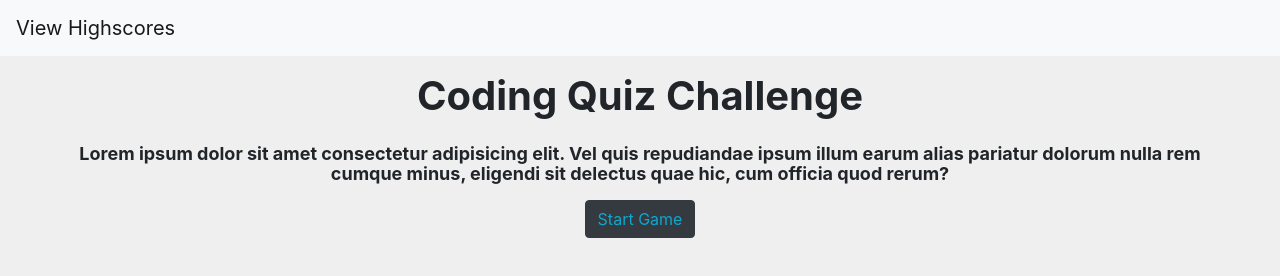
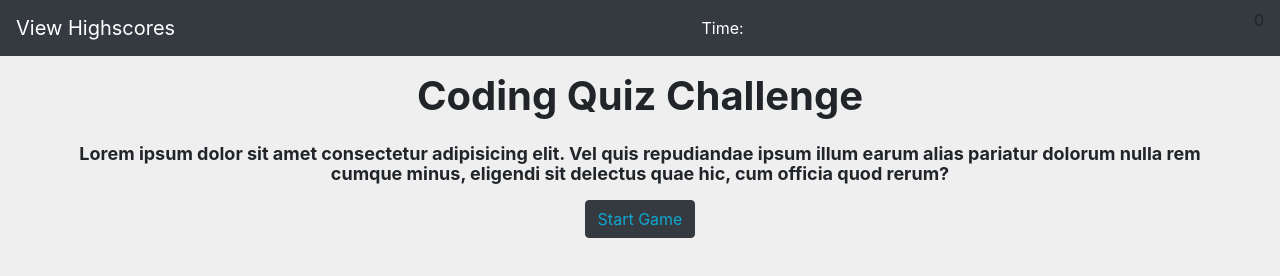
Before and after one commit to Kooki-eByte/coding_Quiz, a plain HTML site: page index.html in a window 1280 px wide. Drawn offline with nearby package versions, Linux system fonts and the light colour scheme.

Commit message:
Messing with timer in html and css, trying to get value 0 together with time but as a seperate element

```diff
--- a/Assets/Styling/style.css
+++ b/Assets/Styling/style.css
@@ -7,6 +7,16 @@ body {
   background-color: #efefef;
 }
 
+/* NavBar Section */
+#wholeNav p {
+}
+
+#timer {
+  color: white;
+  margin: 0;
+}
+
+/* Main Section */
 .container {
   text-align: center;
 }
--- a/index.html
+++ b/index.html
@@ -13,9 +13,13 @@
     <link rel="stylesheet" href="./Assets/Styling/style.css" />
   </head>
   <body>
-    <nav class="navbar navbar-light bg-light">
+    <nav class="navbar navbar-dark bg-dark" id="wholeNav">
       <a class="navbar-brand" href="#">View Highscores</a>
-      <!-- Have timer added in thru javascript ? -->
+      <!-- Have timer -->
+      <p id="timer">
+        Time:
+      </p>
+      <p>0</p>
     </nav>
     <main class="container">
       <div class="row">
```
